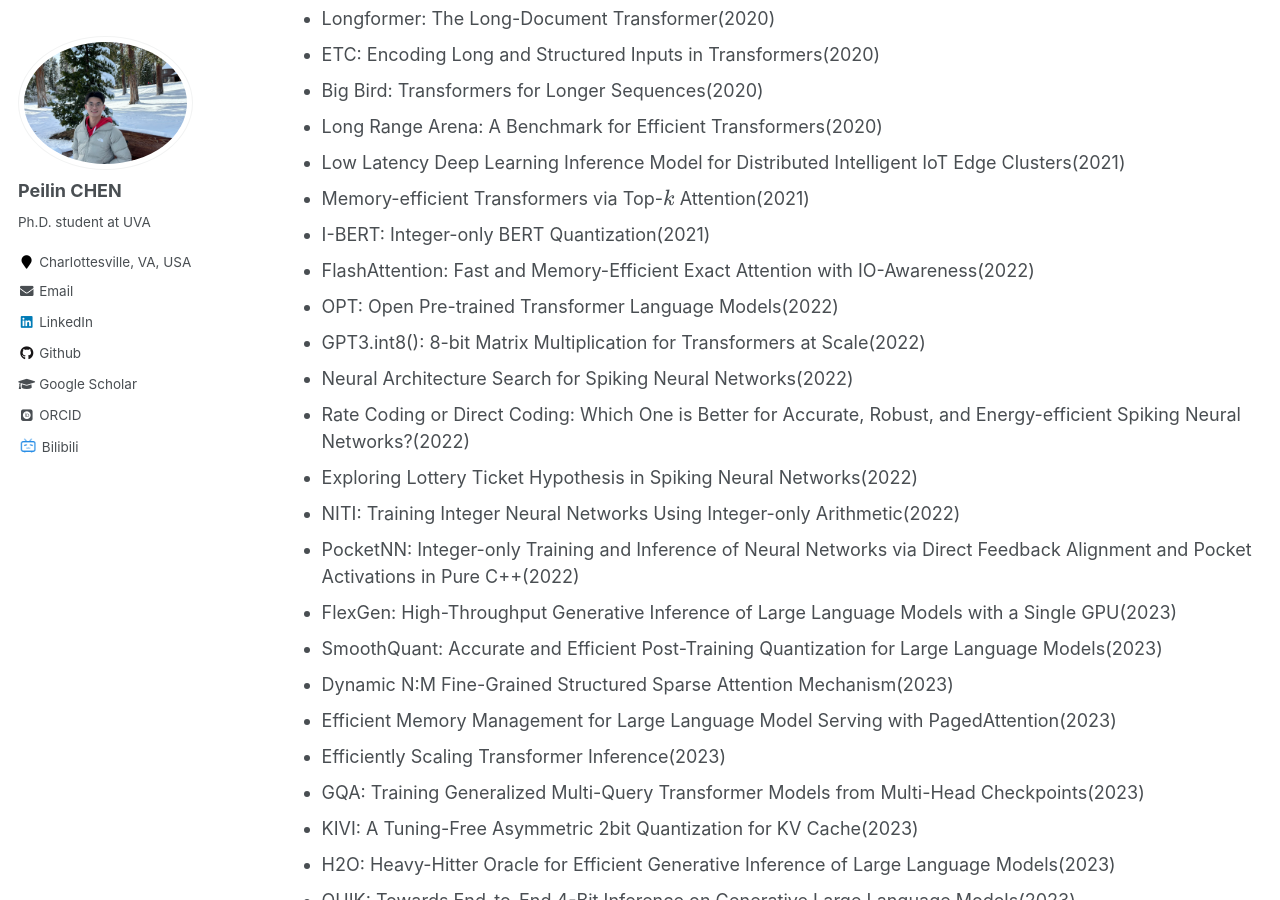
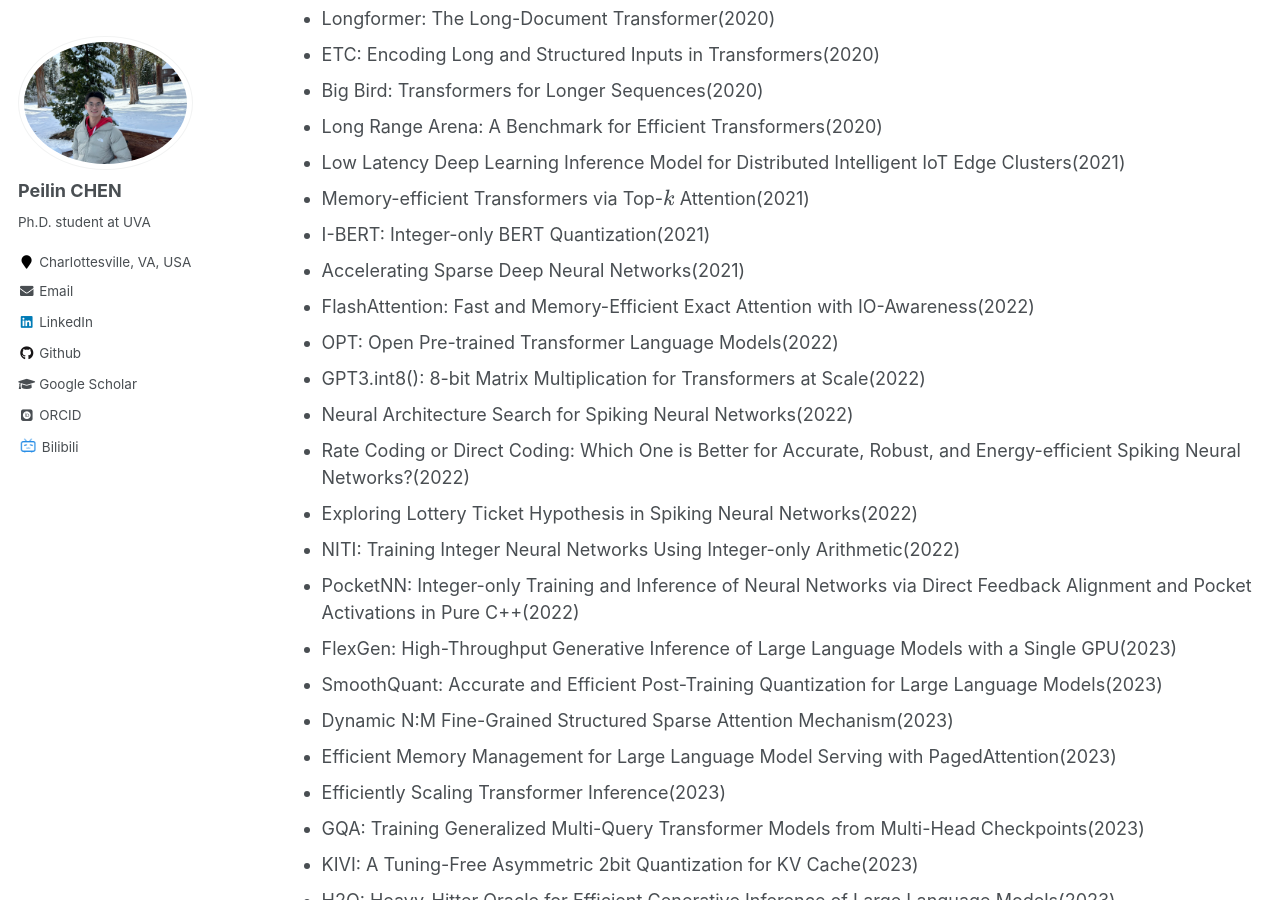
Before and after one commit to peilin-chen/peilin-chen.github.io, a Jekyll site: the page built from _pages/reading list.md, in a window 1280 px wide and 900 px high, scrolled down 10986 px. Built offline with Jekyll 4.4.1, drawn with Linux system fonts in a browser that asks for light colours; some web fonts are replaced; formulas are drawn with MathJax 3.

Commit message:
Update reading list.md

```diff
--- a/_pages/reading list.md
+++ b/_pages/reading list.md
@@ -259,6 +259,7 @@ author_profile: true
   - Low Latency Deep Learning Inference Model for Distributed Intelligent IoT Edge Clusters(2021)
   - Memory-efficient Transformers via Top-$k$ Attention(2021)
   - I-BERT: Integer-only BERT Quantization(2021)
+  - Accelerating Sparse Deep Neural Networks(2021)
   - FlashAttention: Fast and Memory-Efficient Exact Attention with IO-Awareness(2022)
   - OPT: Open Pre-trained Transformer Language Models(2022)
   - GPT3.int8(): 8-bit Matrix Multiplication for Transformers at Scale(2022)
```
